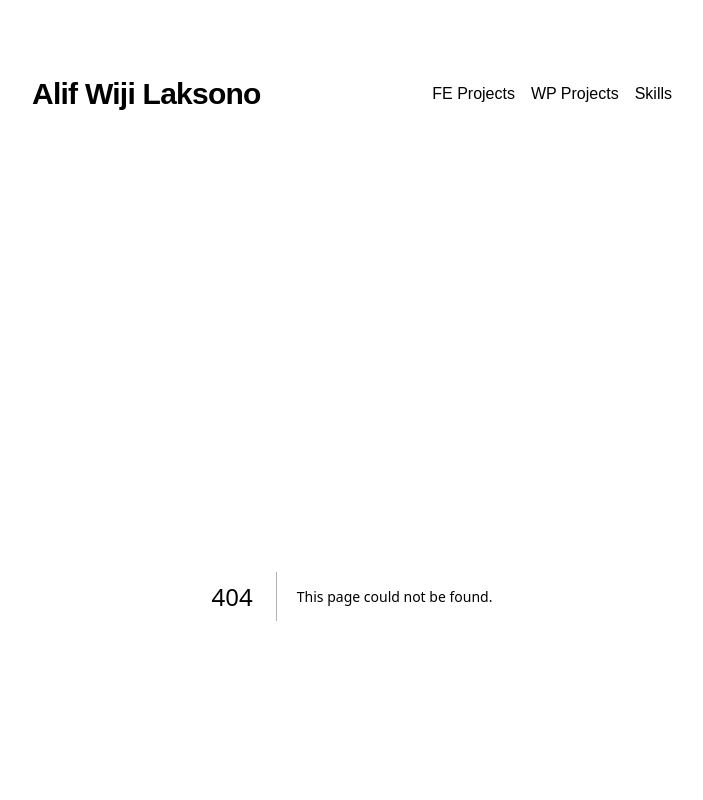
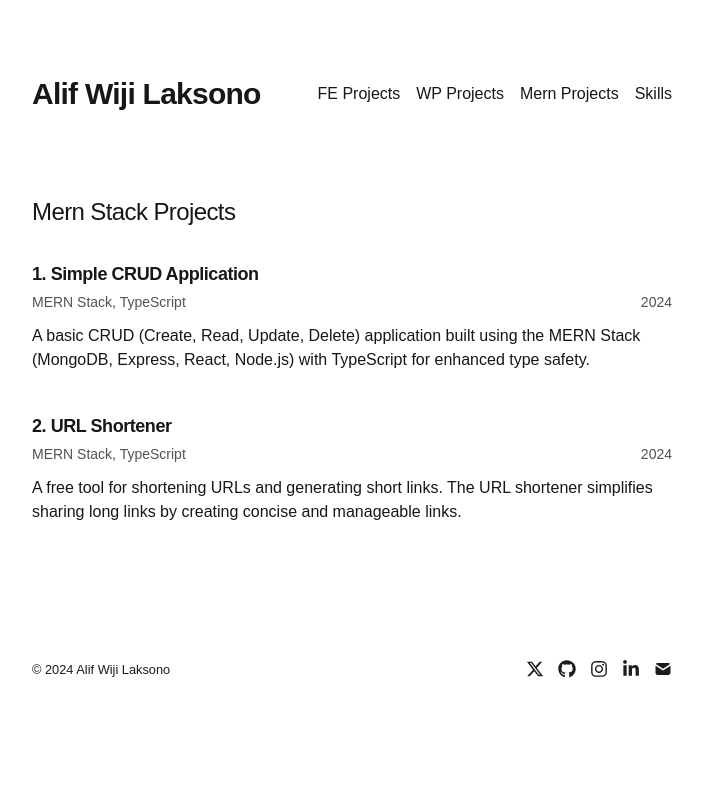
Before and after one commit to alif7laksono/portfolio, a Next.js app: page /mern in a window 1280 px wide. Before the commit this address had no page. Shown: the top 800 px of the page, without its empty margins (288-991 px from the left). Built offline with nearby package versions, Linux system fonts and the light colour scheme.

Commit message:
add mern

```diff
--- a/app/components/nav.tsx
+++ b/app/components/nav.tsx
@@ -4,6 +4,7 @@ import { metaData } from "../config";
 const navItems = {
   "/frontend": { name: "FE Projects" },
   "/wordpress": { name: "WP Projects" },
+  "/mern": { name: "Mern Projects" },
   "/skills": { name: "Skills" },
 };
 
--- /dev/null
+++ b/app/mern/page.tsx
@@ -0,0 +1,43 @@
+import { projects } from "./project-data";
+
+import React from "react";
+
+export default function Mern() {
+  return (
+    <section>
+      <h1 className="mb-8 text-2xl font-medium tracking-tight">
+        Mern Stack Projects
+      </h1>
+      <div className="space-y-6">
+        {projects.map((project, index) => (
+          <a
+            key={index}
+            href={project.url}
+            target="_blank"
+            rel="noopener noreferrer"
+            className=" block group hover:opacity-80 transition-opacity duration-200"
+          >
+            <div className="flex flex-col mb-10">
+              <div className="w-full flex flex-col space-y-1">
+                <span className="font-semibold tracking-tight text-lg">
+                  {`${index + 1}. ${project.title}`}
+                </span>
+                <div className="flex justify-between items-center">
+                  <span className="text-neutral-600 dark:text-neutral-400 text-sm">
+                    {project.technologies.join(", ")}
+                  </span>
+                  <span className="text-neutral-600 dark:text-neutral-400 text-sm">
+                    {project.year}
+                  </span>
+                </div>
+              </div>
+              <p className="prose prose-neutral dark:prose-invert pt-3">
+                {project.description}
+              </p>
+            </div>
+          </a>
+        ))}
+      </div>
+    </section>
+  );
+}
--- /dev/null
+++ b/app/mern/project-data.tsx
@@ -0,0 +1,29 @@
+export interface Project {
+  id: number;
+  title: string;
+  year?: number;
+  technologies: string[];
+  description: string;
+  url: string;
+}
+
+export const projects: Project[] = [
+  {
+    id: 1,
+    title: "Simple CRUD Application",
+    year: 2024,
+    technologies: ["MERN Stack", "TypeScript"],
+    description:
+      "A basic CRUD (Create, Read, Update, Delete) application built using the MERN Stack (MongoDB, Express, React, Node.js) with TypeScript for enhanced type safety.",
+    url: "https://github.com/alif7laksono/crud",
+  },
+  {
+    id: 2,
+    title: "URL Shortener",
+    year: 2024,
+    technologies: ["MERN Stack", "TypeScript"],
+    description:
+      "A free tool for shortening URLs and generating short links. The URL shortener simplifies sharing long links by creating concise and manageable links.",
+    url: "https://github.com/alif7laksono/url-shortener",
+  },
+];
```
